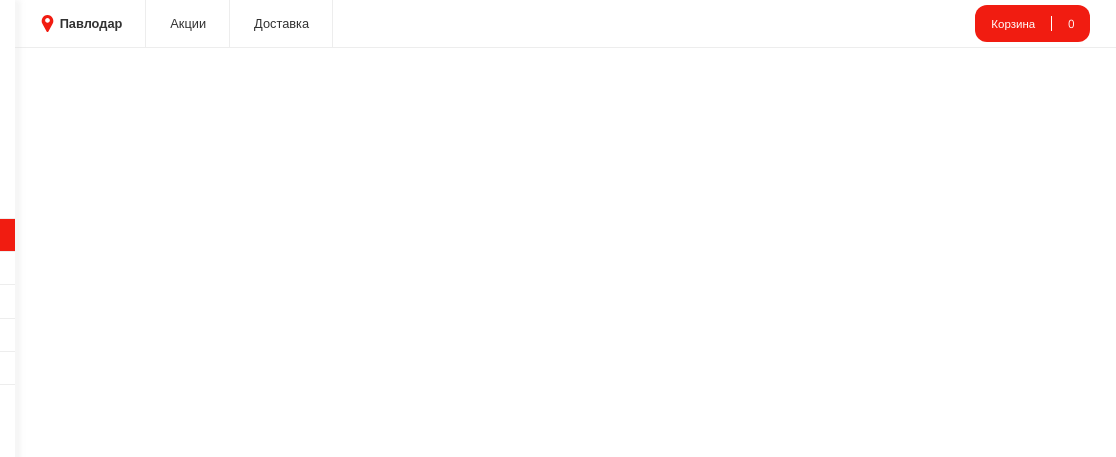
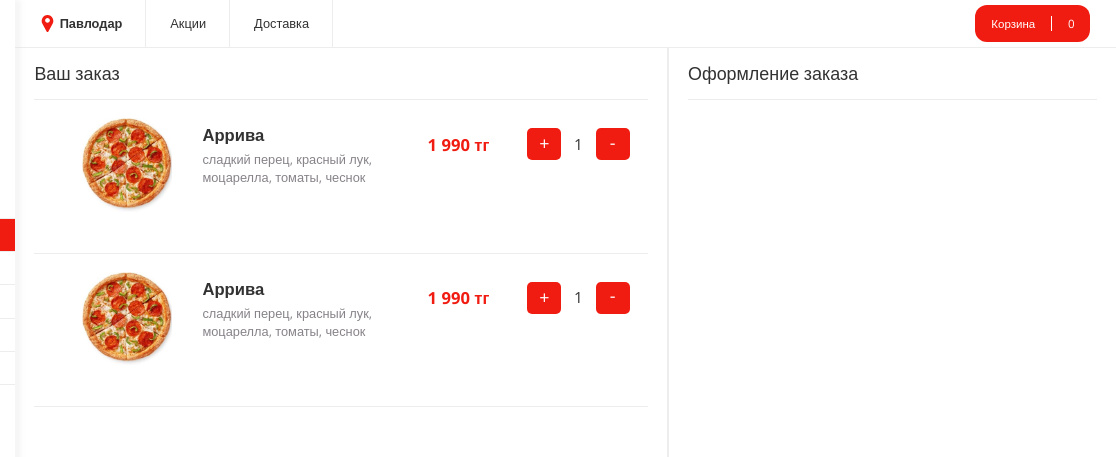
Before and after one commit to bakhtiyarrem/react-pizza-markup-, a website: page #src/order.html in a window 1280 px wide. Shown: the top 457 px of the page, 164-1280 px from the left. Drawn offline with nearby package versions, Linux system fonts and the light colour scheme; files that its build step writes are made by us from their sources.

Commit message:
added order page(without form)

```diff
--- a/#src/order.html
+++ b/#src/order.html
@@ -1,6 +1,56 @@
 @@include('components/header.html')
 @@include('components/aside.html')
 
+
+<div class="order-wrapper">
+    <div class="order">
+        <div class="order-title">
+            <p>Ваш заказ</p>
+        </div>
+
+        <div class="card">
+            <div class="card__top-wrapper">
+                <div class="card__img"><img src="img/arriva.jpeg" alt="pizza"></p></div>
+                <div class="card__text">
+                    <div class="card__title">Аррива</div>
+                    <div class="card__ingredient"> сладкий перец, красный лук, моцарелла, томаты, чеснок</div>
+                </div>
+            </div>
+            <div class="card__bottom-wrapper">
+                <div class="card__price">1 990 тг</div>
+                <div class="card__qty-wrapper">
+                    <div class="card__change-btn">+</div>
+                    <div class="card__qty">1</div>
+                    <div class="card__change-btn">-</div>
+                </div>
+            </div>
+        </div>
+        <div class="card">
+            <div class="card__top-wrapper">
+                <div class="card__img"><img src="img/arriva.jpeg" alt="pizza"></p></div>
+                <div class="card__text">
+                    <div class="card__title">Аррива</div>
+                    <div class="card__ingredient"> сладкий перец, красный лук, моцарелла, томаты, чеснок</div>
+                </div>
+            </div>
+            <div class="card__bottom-wrapper">
+                <div class="card__price">1 990 тг</div>
+                <div class="card__qty-wrapper">
+                    <div class="card__change-btn">+</div>
+                    <div class="card__qty">1</div>
+                    <div class="card__change-btn">-</div>
+                </div>
+            </div>
+        </div>
+
+    </div>
+
+    <div class="order-sidebar">
+        <div class="order-title">
+            <p>Оформление заказа</p>
+        </div>
+    </div>
+</div>
 
 
 
--- a/#src/scss/components/_card.scss
+++ b/#src/scss/components/_card.scss
@@ -10,7 +10,7 @@
 .card__img{
     text-align: center;
     img{
-        width: 68%;
+        width: 60%;
     }
 }
 .card__title{
--- a/#src/scss/components/_order.scss
+++ b/#src/scss/components/_order.scss
@@ -0,0 +1,49 @@
+.order-wrapper, .order, .order-sidebar{
+    min-height: 100%;
+}
+.order-wrapper{
+    display: flex;
+    .card{
+        border: 0;
+        border-bottom: 1px solid $border-color;
+        height: 12vw;
+        &:hover{
+            box-shadow: 0px 0px 0px 0px #000000;
+        }
+    }
+    .card__img{
+        width: 40%;
+        float: left;
+    }
+    .card__text{
+        width: 60%;
+        float: left;
+    }
+    .card__title{
+        font-size: 1.3vw;
+    }
+    .card__ingredient{
+        font-size: 1vw;
+    }
+    .card__price{
+        color: $main-color;
+    }
+}
+.order, .order-sidebar{
+    padding: 1vw 1.5vw;
+}
+.card__top-wrapper{
+    width: 65%;
+}
+.order{
+    flex: 3;
+}
+.order-sidebar{
+    flex: 2;
+    border-left: 2px solid $border-color;
+}
+.order-title{
+    height: 3.1vw;
+    font-size: 1.4vw;
+    border-bottom: 1px solid $border-color;
+}
```
